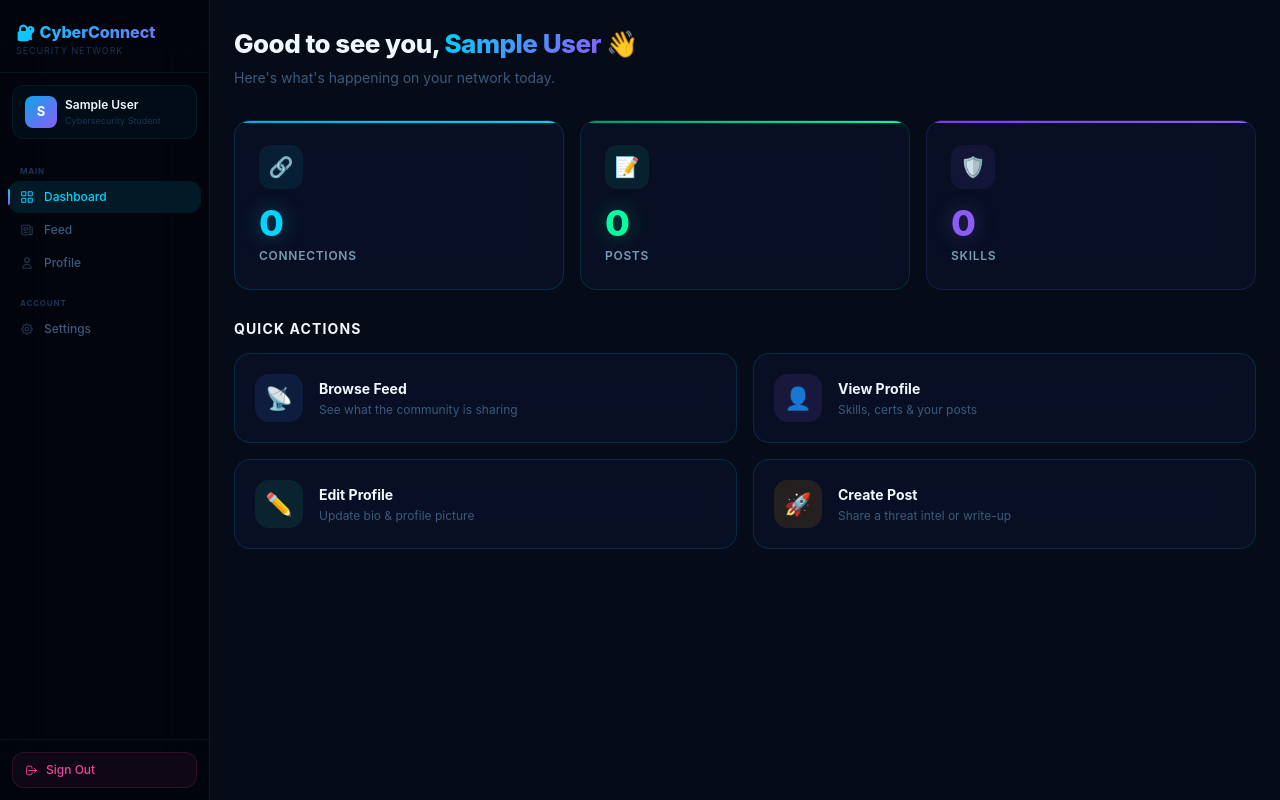
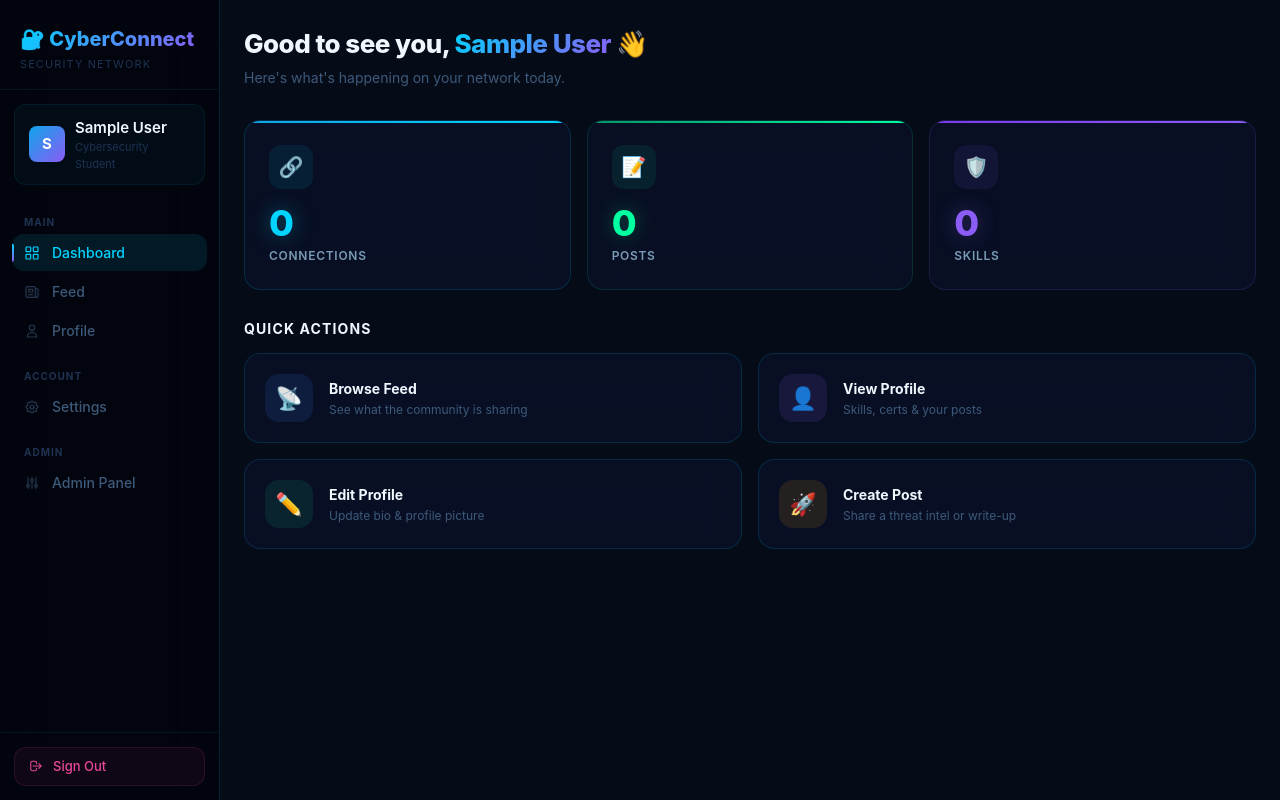
Before and after one commit to m-aayush10/CyberConnect, a Flask app: page /dashboard in a window 1280 px wide. Run offline with Flask 3, Linux system fonts and the light colour scheme; the visitor is signed in with stand-in values (Sample User, id 1); data that the repository does not hold is empty; some libraries are stand-ins or nearby versions.

Commit message:
feat: add admin role with dashboard, user/post management, and admin-only sidebar link

```diff
--- a/models.py
+++ b/models.py
@@ -364,3 +364,55 @@ def get_following(user_id):
             'profile_image': row[2]
         })
     return following
+
+# ============================================================
+#  ADMIN FUNCTIONS
+# ============================================================
+
+def get_all_users():
+    cur = mysql.connection.cursor()
+    cur.execute("SELECT id, name, email, role, created_at FROM users ORDER BY created_at DESC")
+    rows = cur.fetchall()
+    cur.close()
+    users = []
+    for row in rows:
+        users.append({
+            'id': row[0],
+            'name': row[1],
+            'email': row[2],
+            'role': row[3],
+            'created_at': row[4]
+        })
+    return users
+
+def get_all_posts():
+    cur = mysql.connection.cursor()
+    cur.execute("""
+        SELECT posts.id, posts.content, posts.created_at, users.name as author
+        FROM posts
+        JOIN users ON posts.user_id = users.id
+        ORDER BY posts.created_at DESC
+    """)
+    rows = cur.fetchall()
+    cur.close()
+    posts = []
+    for row in rows:
+        posts.append({
+            'id': row[0],
+            'content': row[1],
+            'created_at': row[2],
+            'author': row[3]
+        })
+    return posts
+
+def delete_user(user_id):
+    cur = mysql.connection.cursor()
+    cur.execute("DELETE FROM users WHERE id = %s", (user_id,))
+    mysql.connection.commit()
+    cur.close()
+
+def delete_post_by_admin(post_id):
+    cur = mysql.connection.cursor()
+    cur.execute("DELETE FROM posts WHERE id = %s", (post_id,))
+    mysql.connection.commit()
+    cur.close()
--- a/routes/auth.py
+++ b/routes/auth.py
@@ -13,6 +13,7 @@ def login():
         if user and bcrypt.checkpw(password.encode('utf-8'), user['password'].encode('utf-8')):
             session['user_id'] = user['id']
             session['user_name'] = user['name']
+            session['user_role'] = user['role']
             flash('Login successful!', 'success')
             return redirect(url_for('dashboard'))
         else:
--- a/templates/base.html
+++ b/templates/base.html
@@ -6,7 +6,7 @@
     <title>CyberConnect — {% block title %}{% endblock %}</title>
     <meta http-equiv="Cache-Control" content="no-cache, no-store, must-revalidate">
     <script src="https://cdn.tailwindcss.com"></script>
-    <link rel="stylesheet" href="{{ url_for('static', filename='css/style.css') }}?v=5">
+    <link rel="stylesheet" href="{{ url_for('static', filename='css/style.css') }}?v=6">
     <style>
         * { box-sizing: border-box; margin: 0; padding: 0; }
 
@@ -20,7 +20,7 @@
 
         /* Sidebar */
         .cc-sidebar {
-            width: 210px; /* smaller */
+            width: 220px;
             min-height: 100vh;
             background: rgba(3, 5, 14, 0.96);
             border-right: 1px solid rgba(0, 212, 255, 0.12);
@@ -33,11 +33,11 @@
         }
 
         .cc-logo {
-            padding: 20px 16px 14px;
+            padding: 24px 20px 16px;
             border-bottom: 1px solid rgba(0,212,255,0.08);
         }
         .cc-logo-text {
-            font-size: 16px;
+            font-size: 20px;
             font-weight: 800;
             background: linear-gradient(135deg, #00d4ff, #8b5cf6);
             -webkit-background-clip: text;
@@ -45,55 +45,66 @@
             background-clip: text;
         }
         .cc-logo-sub {
-            font-size: 9px;
-            color: #1e3352;
+            font-size: 11px;
+            color: #3d5a7a;
             letter-spacing: 0.1em;
             text-transform: uppercase;
+            margin-top: 2px;
         }
 
         .cc-user-chip {
-            margin: 12px 12px;
-            padding: 10px 12px;
+            margin: 14px 14px;
+            padding: 12px 14px;
             background: rgba(0,212,255,0.04);
             border: 1px solid rgba(0,212,255,0.08);
             border-radius: 10px;
             display: flex;
             align-items: center;
-            gap: 8px;
+            gap: 10px;
             text-decoration: none;
         }
         .cc-user-chip:hover { background: rgba(0,212,255,0.08); }
         .cc-user-avatar {
-            width: 32px; height: 32px;
+            width: 36px; height: 36px;
             border-radius: 8px;
             background: linear-gradient(135deg, #0ea5e9, #8b5cf6);
             display: flex;
             align-items: center;
             justify-content: center;
             font-weight: 700;
-            font-size: 13px;
+            font-size: 15px;
             color: white;
             flex-shrink: 0;
         }
-        .cc-user-name { font-size: 12px; font-weight: 600; color: #e2e8f0; }
-        .cc-user-role { font-size: 9px; color: #1e3352; }
+        .cc-user-name {
+            font-size: 15px;
+            font-weight: 600;
+            color: #e2e8f0;
+        }
+        .cc-user-role {
+            font-size: 11px;
+            color: #3d5a7a;
+        }
 
-        .cc-nav { padding: 8px 8px; flex: 1; }
+        .cc-nav { padding: 8px 12px; flex: 1; }
         .cc-nav-label {
-            font-size: 8px; font-weight: 700; color: #1e3352;
-            text-transform: uppercase; letter-spacing: 0.1em;
-            padding: 6px 12px 4px;
+            font-size: 10px;
+            font-weight: 700;
+            color: #1e3352;
+            text-transform: uppercase;
+            letter-spacing: 0.1em;
+            padding: 8px 12px 4px;
         }
         .cc-nav-link {
-            display: flex; align-items: center; gap: 10px;
-            padding: 7px 12px;
+            display: flex; align-items: center; gap: 12px;
+            padding: 8px 12px;
             border-radius: 8px;
             color: #3d5a7a;
-            font-size: 12px;
+            font-size: 14px;
             font-weight: 500;
             text-decoration: none;
             transition: all 0.15s;
-            margin-bottom: 1px;
+            margin-bottom: 2px;
             position: relative;
         }
         .cc-nav-link:hover {
@@ -114,7 +125,7 @@
             border-radius: 0 2px 2px 0;
         }
         .cc-nav-icon {
-            width: 14px; height: 14px;
+            width: 16px; height: 16px;
             flex-shrink: 0;
             opacity: 0.6;
             color: currentColor;
@@ -123,17 +134,17 @@
         .cc-nav-link:hover .cc-nav-icon { opacity: 1; }
 
         .cc-sidebar-footer {
-            padding: 12px 12px;
+            padding: 14px 14px;
             border-top: 1px solid rgba(0,212,255,0.06);
         }
         .cc-logout-btn {
-            display: flex; align-items: center; gap: 8px;
-            width: 100%; padding: 8px 12px;
+            display: flex; align-items: center; gap: 10px;
+            width: 100%; padding: 9px 14px;
             background: rgba(236,72,153,0.06);
             border: 1px solid rgba(236,72,153,0.12);
             border-radius: 8px;
             color: #ec4899;
-            font-size: 12px;
+            font-size: 13px;
             font-weight: 500;
             text-decoration: none;
             transition: all 0.15s;
@@ -147,11 +158,11 @@
         .cc-mobile-bar {
             display: none;
             position: fixed; top: 0; left: 0; right: 0;
-            height: 48px;
+            height: 52px;
             background: rgba(3,5,14,0.98);
             border-bottom: 1px solid rgba(0,212,255,0.08);
             align-items: center;
-            padding: 0 12px;
+            padding: 0 14px;
             z-index: 200;
             justify-content: space-between;
         }
@@ -159,10 +170,10 @@
             background: none; border: none; color: #00d4ff;
             cursor: pointer; padding: 4px;
         }
-        .cc-hamburger svg { width: 20px; height: 20px; }
+        .cc-hamburger svg { width: 22px; height: 22px; }
 
         .cc-main {
-            margin-left: 210px;
+            margin-left: 220px;
             flex: 1;
             min-height: 100vh;
             position: relative;
@@ -170,10 +181,10 @@
         }
 
         @media (max-width: 768px) {
-            .cc-sidebar { transform: translateX(-100%); transition: transform 0.25s ease; width: 240px; }
+            .cc-sidebar { transform: translateX(-100%); transition: transform 0.25s ease; width: 260px; }
             .cc-sidebar.open { transform: translateX(0); }
             .cc-mobile-bar { display: flex; }
-            .cc-main { margin-left: 0; padding-top: 48px; }
+            .cc-main { margin-left: 0; padding-top: 52px; }
         }
 
         /* Flash messages */
@@ -216,7 +227,7 @@
             <path stroke-linecap="round" stroke-linejoin="round" stroke-width="2" d="M4 6h16M4 12h16M4 18h16"/>
         </svg>
     </button>
-    <span class="cc-logo-text" style="font-size:14px;">🔐 CyberConnect</span>
+    <span class="cc-logo-text" style="font-size:16px;">🔐 CyberConnect</span>
     <div style="width:20px;"></div>
 </div>
 
@@ -257,6 +268,16 @@
             <svg class="cc-nav-icon" fill="none" stroke="currentColor" viewBox="0 0 24 24" stroke-width="1.8"><path stroke-linecap="round" stroke-linejoin="round" d="M10.325 4.317c.426-1.756 2.924-1.756 3.35 0a1.724 1.724 0 002.573 1.066c1.543-.94 3.31.826 2.37 2.37a1.724 1.724 0 001.065 2.572c1.756.426 1.756 2.924 0 3.35a1.724 1.724 0 00-1.066 2.573c.94 1.543-.826 3.31-2.37 2.37a1.724 1.724 0 00-2.572 1.065c-.426 1.756-2.924 1.756-3.35 0a1.724 1.724 0 00-2.573-1.066c-1.543.94-3.31-.826-2.37-2.37a1.724 1.724 0 00-1.065-2.572c-1.756-.426-1.756-2.924 0-3.35a1.724 1.724 0 001.066-2.573c-.94-1.543.826-3.31 2.37-2.37.996.608 2.296.07 2.572-1.065z"/><circle cx="12" cy="12" r="3"/></svg>
             Settings
         </a>
+
+        <!-- Admin Panel (visible only to admin users) -->
+        {% if session.user_role == 'admin' %}
+        <div class="cc-nav-label" style="margin-top:12px;">Admin</div>
+        <a href="{{ url_for('admin.dashboard') }}" class="cc-nav-link {% if request.endpoint == 'admin.dashboard' %}active{% endif %}">
+            <svg class="cc-nav-icon" fill="none" stroke="currentColor" viewBox="0 0 24 24" stroke-width="1.8"><path stroke-linecap="round" stroke-linejoin="round" d="M12 6V4m0 2a2 2 0 100 4m0-4a2 2 0 110 4m-6 8a2 2 0 100-4m0 4a2 2 0 110-4m0 4v2m0-6V4m6 6v10m6-2a2 2 0 100-4m0 4a2 2 0 110-4m0 4v2m0-6V4"/></svg>
+            Admin Panel
+        </a>
+        {% endif %}
+
         {% else %}
         <a href="{{ url_for('auth.login') }}" class="cc-nav-link">
             <svg class="cc-nav-icon" fill="none" stroke="currentColor" viewBox="0 0 24 24" stroke-width="1.8"><path stroke-linecap="round" stroke-linejoin="round" d="M11 16l-4-4m0 0l4-4m-4 4h14m-5 4v1a3 3 0 01-3 3H6a3 3 0 01-3-3V7a3 3 0 013-3h7a3 3 0 013 3v1"/></svg>
@@ -272,7 +293,7 @@
     {% if session.user_id %}
     <div class="cc-sidebar-footer">
         <a href="{{ url_for('auth.logout') }}" class="cc-logout-btn">
-            <svg width="13" height="13" fill="none" stroke="currentColor" viewBox="0 0 24 24" stroke-width="1.8"><path stroke-linecap="round" stroke-linejoin="round" d="M17 16l4-4m0 0l-4-4m4 4H7m6 4v1a3 3 0 01-3 3H6a3 3 0 01-3-3V7a3 3 0 013-3h4a3 3 0 013 3v1"/></svg>
+            <svg width="14" height="14" fill="none" stroke="currentColor" viewBox="0 0 24 24" stroke-width="1.8"><path stroke-linecap="round" stroke-linejoin="round" d="M17 16l4-4m0 0l-4-4m4 4H7m6 4v1a3 3 0 01-3 3H6a3 3 0 01-3-3V7a3 3 0 013-3h4a3 3 0 013 3v1"/></svg>
             Sign Out
         </a>
     </div>
```
Also changed, not shown: routes/admin.py (+40 -1 lines), templates/admin.html (+77 -0 lines).
